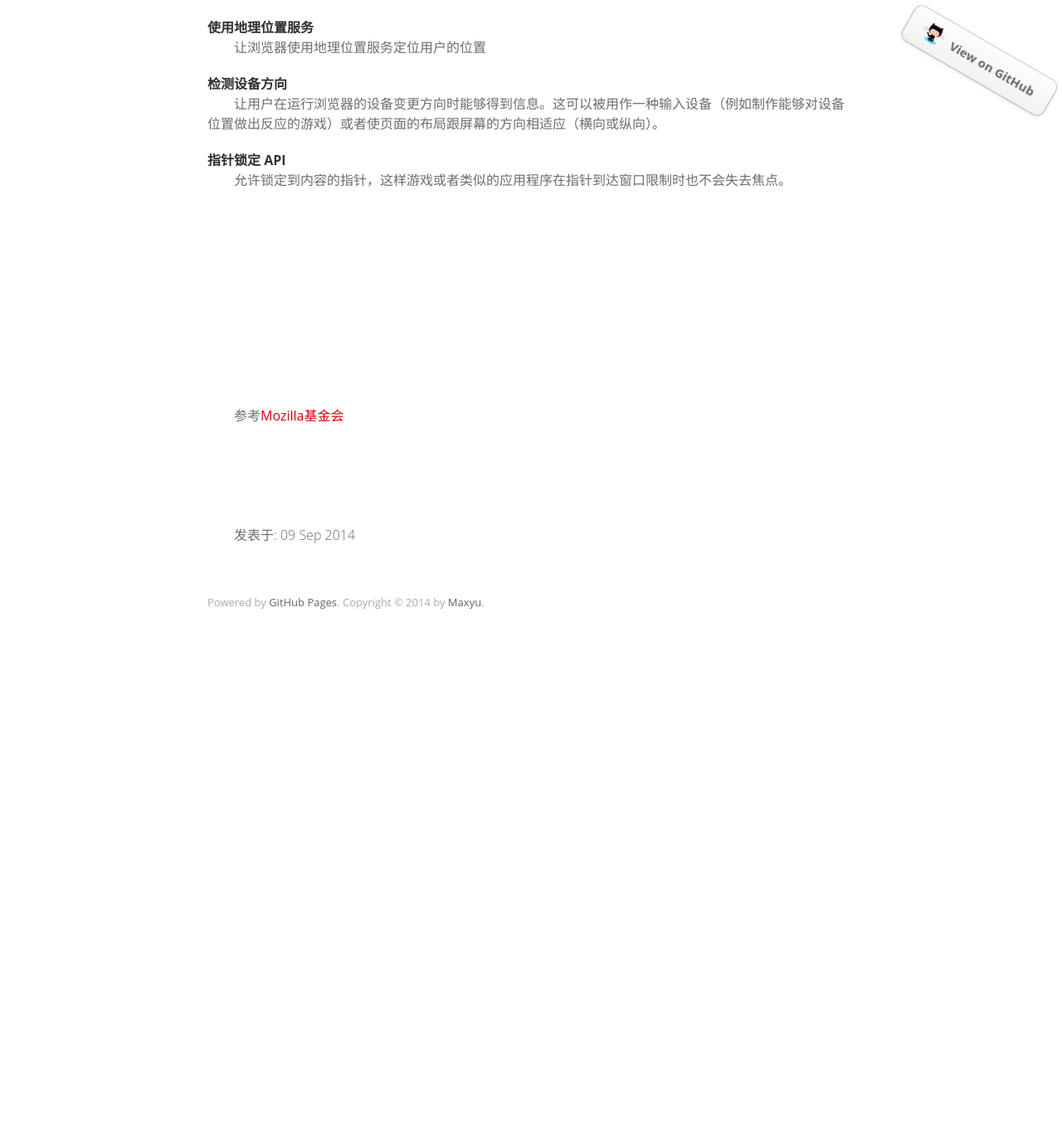
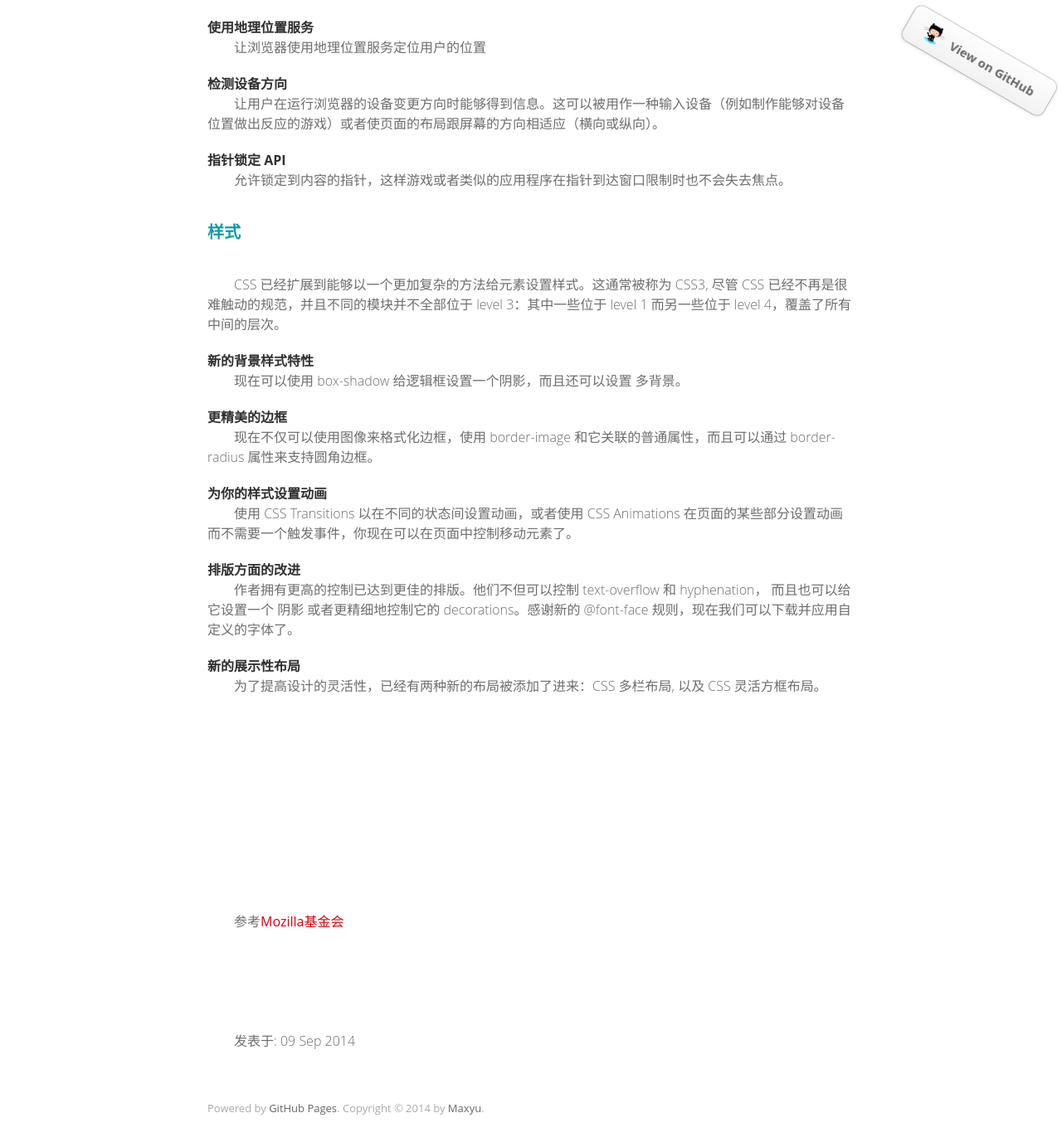
Before and after one commit to yubiaobin/yubiaobin.github.io, a Jekyll site: the page built from _posts/2014-09-09-html5-defined.html, in a window 1280 px wide and 1400 px high, scrolled down 3790 px. Shown: the top 1383 px of the window at 83% size. Built offline with Jekyll 4.4.1, drawn with Linux system fonts in a browser that asks for light colours; comment, search, counter and statistics services are not loaded; before the commit the page ends 4580 px from its top, so only the background shows below that.

Commit message:
modified html5 blog

```diff
--- a/_posts/2014-09-09-html5-defined.html
+++ b/_posts/2014-09-09-html5-defined.html
@@ -262,38 +262,36 @@ Your browser does not support the video tag.
 
 
 
+<h3>样式</h3>
+<p>CSS 已经扩展到能够以一个更加复杂的方法给元素设置样式。这通常被称为 CSS3, 尽管 CSS 已经不再是很难触动的规范，并且不同的模块并不全部位于 level 3：其中一些位于 level 1 而另一些位于 level 4，覆盖了所有中间的层次。</p>
 
 
 
 
+<h4>新的背景样式特性</h4>
+<p>现在可以使用 box-shadow 给逻辑框设置一个阴影，而且还可以设置 多背景。</p>
 
 
 
 
+<h4>更精美的边框</h4>
+<p>现在不仅可以使用图像来格式化边框，使用 border-image 和它关联的普通属性，而且可以通过 border-radius 属性来支持圆角边框。</p>
 
 
 
 
+<h4>为你的样式设置动画</h4>
+<p>使用 CSS Transitions 以在不同的状态间设置动画，或者使用 CSS Animations 在页面的某些部分设置动画而不需要一个触发事件，你现在可以在页面中控制移动元素了。</p>
 
 
 
+<h4>排版方面的改进</h4>
+<p>作者拥有更高的控制已达到更佳的排版。他们不但可以控制 text-overflow 和 hyphenation， 而且也可以给它设置一个 阴影 或者更精细地控制它的 decorations。感谢新的 @font-face 规则，现在我们可以下载并应用自定义的字体了。</p>
 
 
 
-
-
-
-
-
-
-
-
-
-
-
-
-
-
+<h4>新的展示性布局</h4>
+<p>为了提高设计的灵活性，已经有两种新的布局被添加了进来：CSS 多栏布局, 以及 CSS 灵活方框布局。</p>
 
 
 
```
